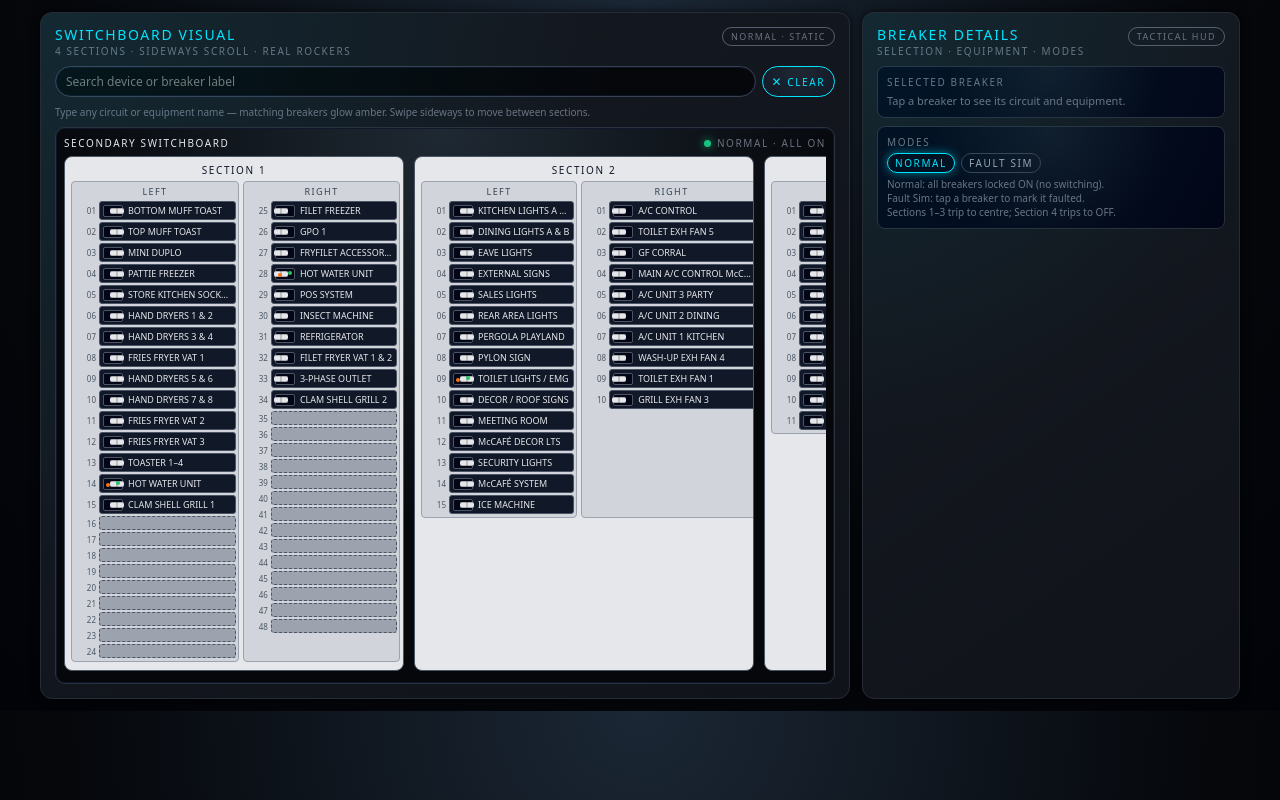
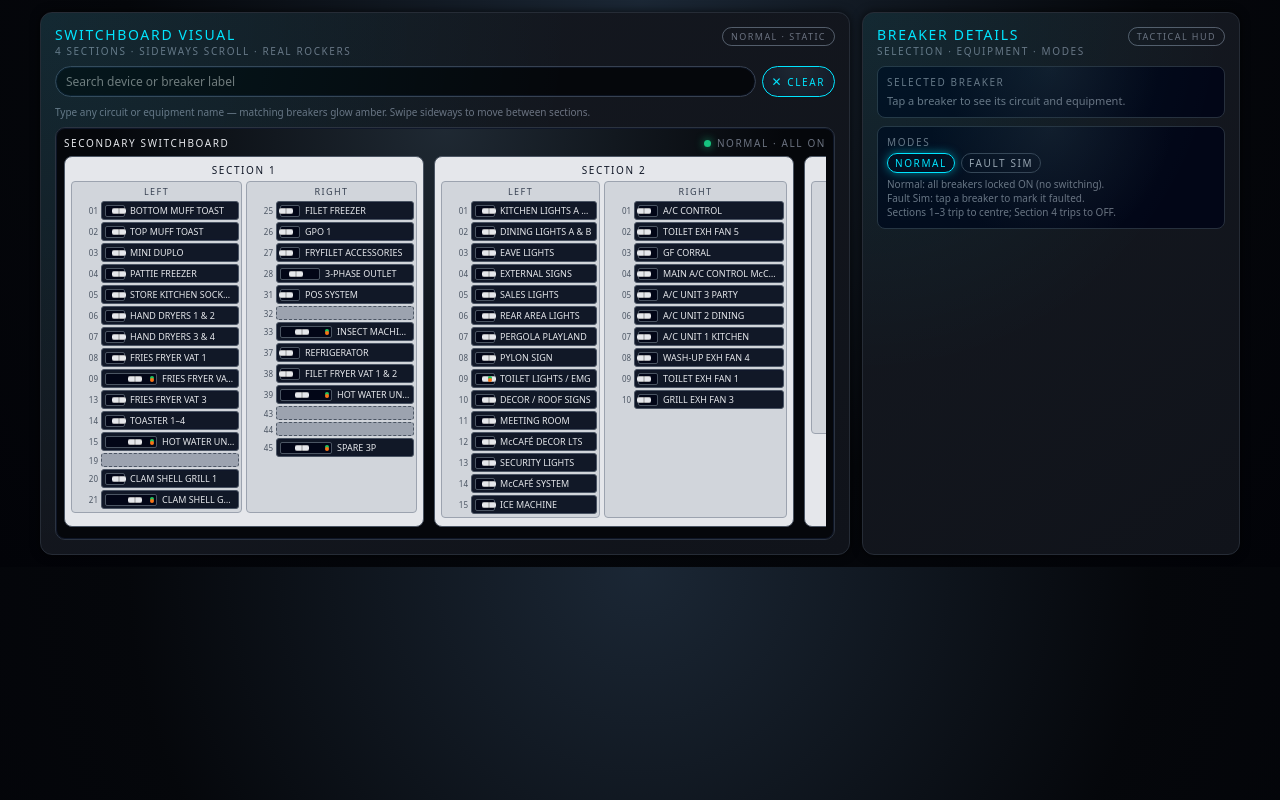
Before and after one commit to 9vhm7ybjdj-ops/virtual_cb_finder, a plain HTML site: page index.html in a window 1280 px wide. Drawn offline with Linux system fonts and the light colour scheme.

Commit message:
Update index.html

```diff
--- a/index.html
+++ b/index.html
@@ -201,8 +201,8 @@
   }
 
   .section-panel {
-    min-width: 340px;
-    max-width: 340px;
+    min-width: 360px;
+    max-width: 360px;
     border-radius: 8px;
     border: 1px solid #4b5563;
     background: #e5e7eb;
@@ -252,7 +252,7 @@
 
   .slots {
     display: flex;
-    flex-direction: column; /* 1 at top */
+    flex-direction: column;
     gap: 2px;
   }
 
@@ -263,7 +263,7 @@
   }
 
   .slot-number {
-    width: 22px;
+    width: 24px;
     font-size: 8px;
     color: #4b5563;
     text-align: right;
@@ -305,8 +305,12 @@
     justify-content: center;
   }
 
-  .breaker-rcd .breaker-body-inner {
-    flex-basis: 26px;
+  .breaker-3p {
+    flex: 0 0 40px;
+  }
+
+  .breaker-3p-rcd {
+    flex: 0 0 52px;
   }
 
   .rocker {
@@ -362,7 +366,7 @@
 
   .rcd-test {
     position: absolute;
-    left: 2px;
+    right: 2px;
     bottom: 2px;
     width: 4px;
     height: 4px;
@@ -576,35 +580,59 @@
         label: "SECTION 1",
         tripStyle: "center",
         maxSlotsPerColumn: 24,
-        left: [
-          { id: "S1-L-01", label: "BOTTOM MUFF TOAST", devices: ["Bottom Muffin Toaster"], type: "mcb" },
-          { id: "S1-L-02", label: "TOP MUFF TOAST", devices: ["Top Muffin Toaster"], type: "mcb" },
-          { id: "S1-L-03", label: "MINI DUPLO", devices: ["Mini Duplo"], type: "mcb" },
-          { id: "S1-L-04", label: "PATTIE FREEZER", devices: ["Pattie Freezer"], type: "mcb" },
-          { id: "S1-L-05", label: "STORE KITCHEN SOCKETS", devices: ["Store Kitchen GPOs"], type: "mcb" },
-          { id: "S1-L-06", label: "HAND DRYERS 1 & 2", devices: ["Hand Dryers 1 & 2"], type: "mcb" },
-          { id: "S1-L-07", label: "HAND DRYERS 3 & 4", devices: ["Hand Dryers 3 & 4"], type: "mcb" },
-          { id: "S1-L-08", label: "FRIES FRYER VAT 1", devices: ["Fries Fryer Vat 1"], type: "mcb" },
-          { id: "S1-L-09", label: "HAND DRYERS 5 & 6", devices: ["Hand Dryers 5 & 6"], type: "mcb" },
-          { id: "S1-L-10", label: "HAND DRYERS 7 & 8", devices: ["Hand Dryers 7 & 8"], type: "mcb" },
-          { id: "S1-L-11", label: "FRIES FRYER VAT 2", devices: ["Fries Fryer Vat 2"], type: "mcb" },
-          { id: "S1-L-12", label: "FRIES FRYER VAT 3", devices: ["Fries Fryer Vat 3"], type: "mcb" },
-          { id: "S1-L-13", label: "TOASTER 1–4", devices: ["Toasters 1–4"], type: "mcb" },
-          { id: "S1-L-14", label: "HOT WATER UNIT", devices: ["Hot Water Unit"], type: "rcd" },
-          { id: "S1-L-15", label: "CLAM SHELL GRILL 1", devices: ["Clam Shell Grill 1"], type: "mcb" }
-        ],
-        right: [
-          { id: "S1-R-01", label: "FILET FREEZER", devices: ["Filet Freezer"], type: "mcb" },
-          { id: "S1-R-02", label: "GPO 1", devices: ["GPO 1"], type: "mcb" },
-          { id: "S1-R-03", label: "FRYFILET ACCESSORIES", devices: ["Fryfilet Accessories"], type: "mcb" },
-          { id: "S1-R-04", label: "HOT WATER UNIT", devices: ["Hot Water Unit"], type: "rcd" },
-          { id: "S1-R-05", label: "POS SYSTEM", devices: ["POS System"], type: "mcb" },
-          { id: "S1-R-06", label: "INSECT MACHINE", devices: ["Insect Machine"], type: "mcb" },
-          { id: "S1-R-07", label: "REFRIGERATOR", devices: ["Refrigerator"], type: "mcb" },
-          { id: "S1-R-08", label: "FILET FRYER VAT 1 & 2", devices: ["Filet Fryer Vat 1 & 2"], type: "mcb" },
-          { id: "S1-R-09", label: "3-PHASE OUTLET", devices: ["3-Phase Outlet"], type: "mcb" },
-          { id: "S1-R-10", label: "CLAM SHELL GRILL 2", devices: ["Clam Shell Grill 2"], type: "mcb" }
-        ]
+        // module map for 1–48
+        modules: {
+          // 1–24 left, 25–48 right
+          1:  { id: "S1-01", label: "BOTTOM MUFF TOAST", devices: ["Bottom Muffin Toaster"], type: "mcb" },
+          2:  { id: "S1-02", label: "TOP MUFF TOAST", devices: ["Top Muffin Toaster"], type: "mcb" },
+          3:  { id: "S1-03", label: "MINI DUPLO", devices: ["Mini Duplo"], type: "mcb" },
+          4:  { id: "S1-04", label: "PATTIE FREEZER", devices: ["Pattie Freezer"], type: "mcb" },
+          5:  { id: "S1-05", label: "STORE KITCHEN SOCKETS", devices: ["Store Kitchen GPOs"], type: "mcb" },
+          6:  { id: "S1-06", label: "HAND DRYERS 1 & 2", devices: ["Hand Dryers 1 & 2"], type: "mcb" },
+          7:  { id: "S1-07", label: "HAND DRYERS 3 & 4", devices: ["Hand Dryers 3 & 4"], type: "mcb" },
+          8:  { id: "S1-08", label: "FRIES FRYER VAT 1", devices: ["Fries Fryer Vat 1"], type: "mcb" },
+
+          // 9–12: 4‑wide 3‑phase with safety module
+          9:  { id: "S1-09", label: "FRIES FRYER VAT 2", devices: ["Fries Fryer Vat 2"], type: "3p-rcd", span: 4 },
+
+          13: { id: "S1-13", label: "FRIES FRYER VAT 3", devices: ["Fries Fryer Vat 3"], type: "mcb" },
+          14: { id: "S1-14", label: "TOASTER 1–4", devices: ["Toasters 1–4"], type: "mcb" },
+
+          // 15–18: 4‑wide 3‑phase with safety module
+          15: { id: "S1-15", label: "HOT WATER UNIT", devices: ["Hot Water Unit"], type: "3p-rcd", span: 4 },
+
+          19: { id: "S1-BL-19", label: "BLANK", type: "blank" },
+          20: { id: "S1-20", label: "CLAM SHELL GRILL 1", devices: ["Clam Shell Grill 1"], type: "mcb" },
+
+          // 21–24: 4‑wide 3‑phase with safety module
+          21: { id: "S1-21", label: "CLAM SHELL GRILL 2", devices: ["Clam Shell Grill 2"], type: "3p-rcd", span: 4 },
+
+          // RIGHT COLUMN 25–48
+          25: { id: "S1-25", label: "FILET FREEZER", devices: ["Filet Freezer"], type: "mcb" },
+          26: { id: "S1-26", label: "GPO 1", devices: ["GPO 1"], type: "mcb" },
+          27: { id: "S1-27", label: "FRYFILET ACCESSORIES", devices: ["Fryfilet Accessories"], type: "mcb" },
+
+          // 28–30: 3‑wide 3‑phase (no extra module)
+          28: { id: "S1-28", label: "3-PHASE OUTLET", devices: ["3-Phase Outlet"], type: "3p", span: 3 },
+
+          31: { id: "S1-31", label: "POS SYSTEM", devices: ["POS System"], type: "mcb" },
+          32: { id: "S1-BL-32", label: "BLANK", type: "blank" },
+
+          // 33–36: 4‑wide 3‑phase with safety module
+          33: { id: "S1-33", label: "INSECT MACHINE", devices: ["Insect Machine"], type: "3p-rcd", span: 4 },
+
+          37: { id: "S1-37", label: "REFRIGERATOR", devices: ["Refrigerator"], type: "mcb" },
+          38: { id: "S1-38", label: "FILET FRYER VAT 1 & 2", devices: ["Filet Fryer Vat 1 & 2"], type: "mcb" },
+
+          // 39–42: 4‑wide 3‑phase with safety module
+          39: { id: "S1-39", label: "HOT WATER UNIT", devices: ["Hot Water Unit"], type: "3p-rcd", span: 4 },
+
+          43: { id: "S1-BL-43", label: "BLANK", type: "blank" },
+          44: { id: "S1-BL-44", label: "BLANK", type: "blank" },
+
+          // 45–48: 4‑wide 3‑phase with safety module
+          45: { id: "S1-45", label: "SPARE 3P", devices: ["Spare 3-Phase"], type: "3p-rcd", span: 4 }
+        }
       },
       {
         id: "S2",
@@ -715,12 +743,31 @@
     return columnSide === "left" ? "left" : "right";
   }
 
-  function buildColumnSlots(section, side) {
-    const list = side === "left" ? section.left : section.right;
-    const maxSlots = section.maxSlotsPerColumn || list.length;
+  function buildColumnSlotsSection1(section, side) {
+    const max = section.maxSlotsPerColumn;
+    const slots = [];
+    const start = side === "left" ? 1 : 25;
+    const end = side === "left" ? 24 : 48;
+
+    let i = start;
+    while (i <= end) {
+      const mod = section.modules[i];
+      if (!mod) {
+        slots.push({ slotNumber: i, module: { type: "blank", id: `S1-BL-${i}`, label: "BLANK" } });
+        i++;
+        continue;
+      }
+      const span = mod.span || 1;
+      slots.push({ slotNumber: i, module: mod });
+      i += span;
+    }
+    return slots;
+  }
+
+  function buildColumnSlotsGeneric(list, maxSlots) {
     const slots = [];
     for (let i = 0; i < maxSlots; i++) {
-      slots.push(list[i] || null); // null = blank
+      slots.push({ slotNumber: i + 1, module: list[i] || null });
     }
     return slots;
   }
@@ -750,46 +797,59 @@
 
       const leftSlotsEl = document.createElement("div");
       leftSlotsEl.className = "slots";
-      const leftSlots = buildColumnSlots(section, "left");
-      leftSlots.forEach((b, idx) => {
+
+      let leftSlots;
+      if (section.id === "S1") {
+        leftSlots = buildColumnSlotsSection1(section, "left");
+      } else {
+        leftSlots = buildColumnSlotsGeneric(section.left || [], (section.left || []).length);
+      }
+
+      leftSlots.forEach(entry => {
+        const { slotNumber, module } = entry;
         const slotEl = document.createElement("div");
         slotEl.className = "slot";
 
         const num = document.createElement("div");
         num.className = "slot-number";
-
         if (section.id === "S1") {
-          num.textContent = String(idx + 1).padStart(2, "0"); // 1–24
+          num.textContent = String(slotNumber).padStart(2, "0");
         } else {
-          num.textContent = String(idx + 1).padStart(2, "0");
+          num.textContent = String(slotNumber).padStart(2, "0");
         }
-
         slotEl.appendChild(num);
 
-        if (!b) {
+        if (!module || module.type === "blank") {
           const blank = document.createElement("div");
           blank.className = "breaker blank";
+          slotEl.appendChild(blank);
           leftSlotsEl.appendChild(slotEl);
-          slotEl.appendChild(blank);
           return;
         }
 
         const breakerEl = document.createElement("div");
         breakerEl.className = "breaker";
-        breakerEl.dataset.breakerId = b.id;
+        breakerEl.dataset.breakerId = module.id;
         breakerEl.dataset.sectionId = section.id;
         breakerEl.dataset.columnSide = "left";
 
         const bodyInner = document.createElement("div");
         bodyInner.className = "breaker-body-inner";
-        if (b.type === "rcd") bodyInner.classList.add("breaker-rcd");
+
+        if (module.type === "rcd") {
+          bodyInner.classList.add("breaker-rcd");
+        } else if (module.type === "3p") {
+          bodyInner.classList.add("breaker-3p");
+        } else if (module.type === "3p-rcd") {
+          bodyInner.classList.add("breaker-3p-rcd");
+        }
 
         const rocker = document.createElement("div");
         rocker.className = "rocker";
         rocker.dataset.pos = rockerPosForState(section, "left", "on");
         bodyInner.appendChild(rocker);
 
-        if (b.type === "rcd") {
+        if (module.type === "rcd" || module.type === "3p-rcd") {
           const indicator = document.createElement("div");
           indicator.className = "indicator";
           const testBtn = document.createElement("div");
@@ -800,16 +860,17 @@
 
         const label = document.createElement("div");
         label.className = "breaker-label";
-        label.textContent = b.label;
+        label.textContent = module.label;
 
         breakerEl.appendChild(bodyInner);
         breakerEl.appendChild(label);
 
-        breakerEl.addEventListener("click", () => onBreakerClick(b.id));
+        breakerEl.addEventListener("click", () => onBreakerClick(module.id));
 
         slotEl.appendChild(breakerEl);
         leftSlotsEl.appendChild(slotEl);
       });
+
       leftCol.appendChild(leftSlotsEl);
 
       // RIGHT COLUMN
@@ -822,46 +883,59 @@
 
       const rightSlotsEl = document.createElement("div");
       rightSlotsEl.className = "slots";
-      const rightSlots = buildColumnSlots(section, "right");
-      rightSlots.forEach((b, idx) => {
+
+      let rightSlots;
+      if (section.id === "S1") {
+        rightSlots = buildColumnSlotsSection1(section, "right");
+      } else {
+        rightSlots = buildColumnSlotsGeneric(section.right || [], (section.right || []).length);
+      }
+
+      rightSlots.forEach(entry => {
+        const { slotNumber, module } = entry;
         const slotEl = document.createElement("div");
         slotEl.className = "slot";
 
         const num = document.createElement("div");
         num.className = "slot-number";
-
         if (section.id === "S1") {
-          num.textContent = String(24 + idx + 1).padStart(2, "0"); // 25–48
+          num.textContent = String(slotNumber).padStart(2, "0");
         } else {
-          num.textContent = String(idx + 1).padStart(2, "0");
+          num.textContent = String(slotNumber).padStart(2, "0");
         }
-
         slotEl.appendChild(num);
 
-        if (!b) {
+        if (!module || module.type === "blank") {
           const blank = document.createElement("div");
           blank.className = "breaker blank";
+          slotEl.appendChild(blank);
           rightSlotsEl.appendChild(slotEl);
-          slotEl.appendChild(blank);
           return;
         }
 
         const breakerEl = document.createElement("div");
         breakerEl.className = "breaker";
-        breakerEl.dataset.breakerId = b.id;
+        breakerEl.dataset.breakerId = module.id;
         breakerEl.dataset.sectionId = section.id;
         breakerEl.dataset.columnSide = "right";
 
         const bodyInner = document.createElement("div");
         bodyInner.className = "breaker-body-inner";
-        if (b.type === "rcd") bodyInner.classList.add("breaker-rcd");
+
+        if (module.type === "rcd") {
+          bodyInner.classList.add("breaker-rcd");
+        } else if (module.type === "3p") {
+          bodyInner.classList.add("breaker-3p");
+        } else if (module.type === "3p-rcd") {
+          bodyInner.classList.add("breaker-3p-rcd");
+        }
 
         const rocker = document.createElement("div");
         rocker.className = "rocker";
         rocker.dataset.pos = rockerPosForState(section, "right", "on");
         bodyInner.appendChild(rocker);
 
-        if (b.type === "rcd") {
+        if (module.type === "rcd" || module.type === "3p-rcd") {
           const indicator = document.createElement("div");
           indicator.className = "indicator";
           const testBtn = document.createElement("div");
@@ -872,16 +946,17 @@
 
         const label = document.createElement("div");
         label.className = "breaker-label";
-        label.textContent = b.label;
+        label.textContent = module.label;
 
         breakerEl.appendChild(bodyInner);
         breakerEl.appendChild(label);
 
-        breakerEl.addEventListener("click", () => onBreakerClick(b.id));
+        breakerEl.addEventListener("click", () => onBreakerClick(module.id));
 
         slotEl.appendChild(breakerEl);
         rightSlotsEl.appendChild(slotEl);
       });
+
       rightCol.appendChild(rightSlotsEl);
 
       columnsEl.appendChild(leftCol);
@@ -892,9 +967,18 @@
   }
 
   function findBreakerById(id) {
+    const s1 = SWITCHBOARD_DATA.sections.find(s => s.id === "S1");
+    if (s1 && s1.modules) {
+      for (const key in s1.modules) {
+        if (s1.modules[key].id === id) {
+          return { breaker: s1.modules[key], section: s1, columnSide: parseInt(key, 10) <= 24 ? "left" : "right" };
+        }
+      }
+    }
     for (const section of SWITCHBOARD_DATA.sections) {
-      for (const b of section.left) if (b.id === id) return { breaker: b, section, columnSide: "left" };
-      for (const b of section.right) if (b.id === id) return { breaker: b, section, columnSide: "right" };
+      if (section.id === "S1") continue;
+      for (const b of section.left || []) if (b.id === id) return { breaker: b, section, columnSide: "left" };
+      for (const b of section.right || []) if (b.id === id) return { breaker: b, section, columnSide: "right" };
     }
     return null;
   }
@@ -976,12 +1060,19 @@
       )
       .join("");
 
+    const typeLabel =
+      breaker.type === "3p"
+        ? "3‑PHASE"
+        : breaker.type === "3p-rcd"
+        ? "3‑PHASE + SAFETY"
+        : breaker.type.toUpperCase();
+
     detailsContent.innerHTML = `
       <div class="details-main-label">${breaker.label}</div>
       <div class="details-meta">
         <span class="pill">ID · ${breaker.id}</span>
         <span class="pill">SECTION · ${section.label}</span>
-        <span class="pill">TYPE · ${breaker.type.toUpperCase()}</span>
+        <span class="pill">TYPE · ${typeLabel}</span>
       </div>
       <div class="devices-list">
         ${
@@ -1003,8 +1094,23 @@
       return;
     }
 
+    const s1 = SWITCHBOARD_DATA.sections.find(s => s.id === "S1");
+    if (s1 && s1.modules) {
+      Object.values(s1.modules).forEach(b => {
+        const labelMatch = (b.label || "").toLowerCase().includes(q);
+        const deviceMatch = (b.devices || []).some(d =>
+          d.toLowerCase().includes(q)
+        );
+        if (labelMatch || deviceMatch) {
+          const el = document.querySelector(`.breaker[data-breaker-id="${b.id}"]`);
+          if (el) el.classList.add("highlight");
+        }
+      });
+    }
+
     SWITCHBOARD_DATA.sections.forEach(section => {
-      [...section.left, ...section.right].forEach(b => {
+      if (section.id === "S1") return;
+      [...(section.left || []), ...(section.right || [])].forEach(b => {
         const labelMatch = (b.label || "").toLowerCase().includes(q);
         const deviceMatch = (b.devices || []).some(d =>
           d.toLowerCase().includes(q)
```
